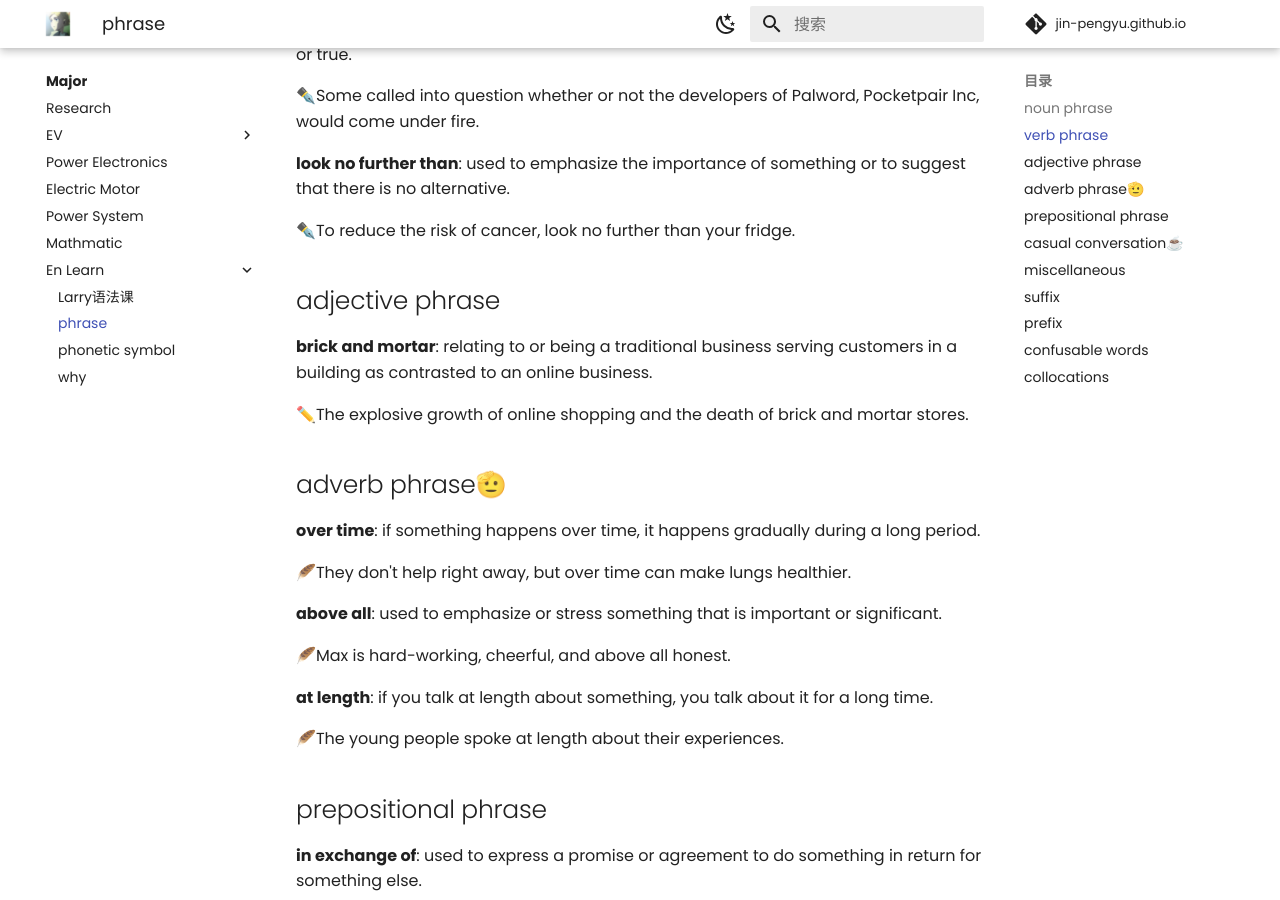
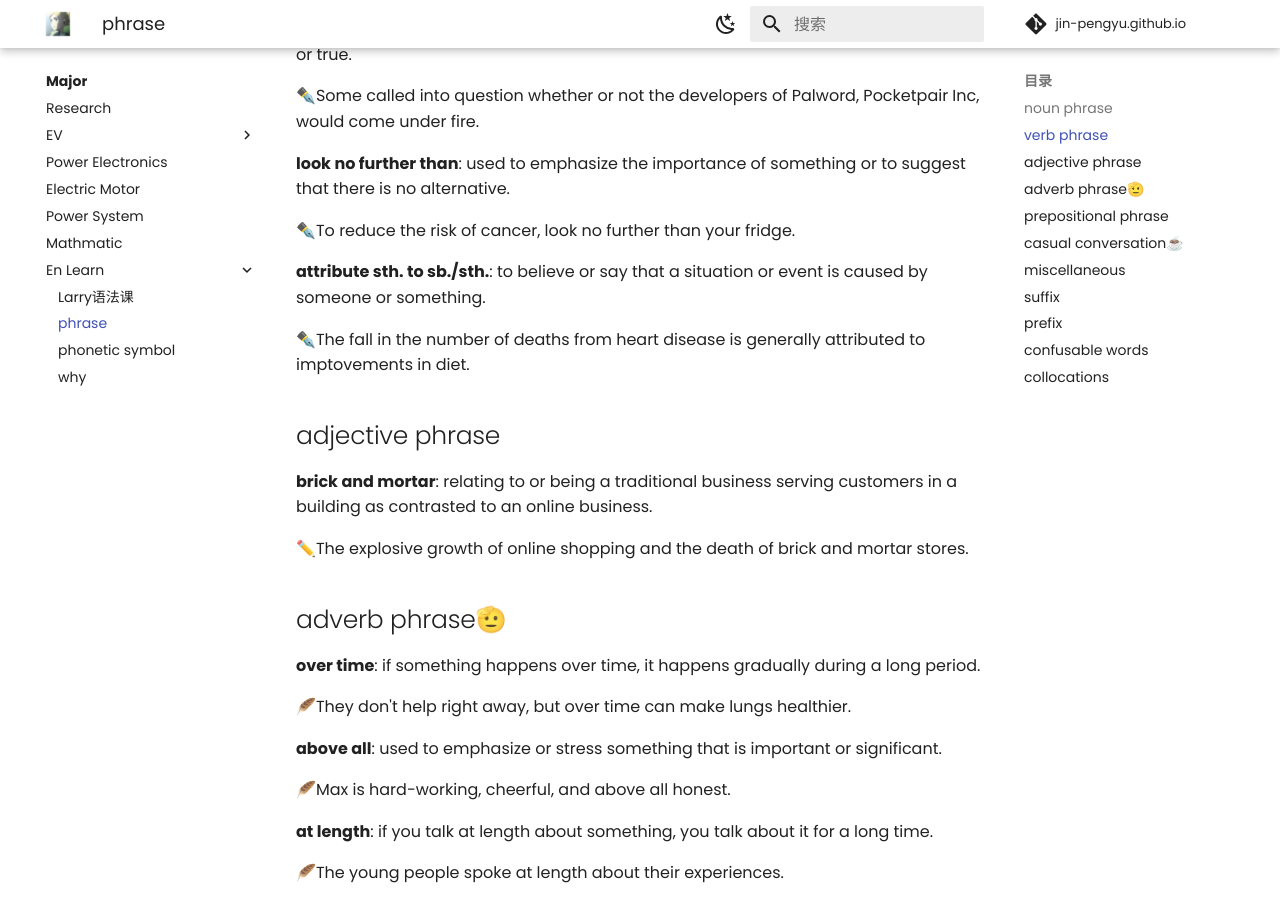
Before and after one commit to Pengyu-Jin/Pengyu-Jin.github.io, an MkDocs documentation site: the page built from docs/major/EN-learn/phrase.md, in a window 1280 px wide and 900 px high, scrolled down 1487 px. Built offline with MkDocs 1.6.1 and Material for MkDocs 9.7.7, drawn with Linux system fonts in a browser that asks for light colours; comment, search, counter and statistics services are not loaded.

Commit message:
20241022-a

```diff
--- a/docs/major/EN-learn/phrase.md
+++ b/docs/major/EN-learn/phrase.md
@@ -45,6 +45,10 @@
 **look no further than**: used to emphasize the importance of something or to suggest that there is no alternative.
 
 ✒️To reduce the risk of cancer, look no further than your fridge.
+
+**attribute sth. to sb./sth.**: to believe or say that a situation or event is caused by someone or something.
+
+✒️The fall in the number of deaths from heart disease is generally attributed to imptovements in diet.
 
 ## adjective phrase
 
```
